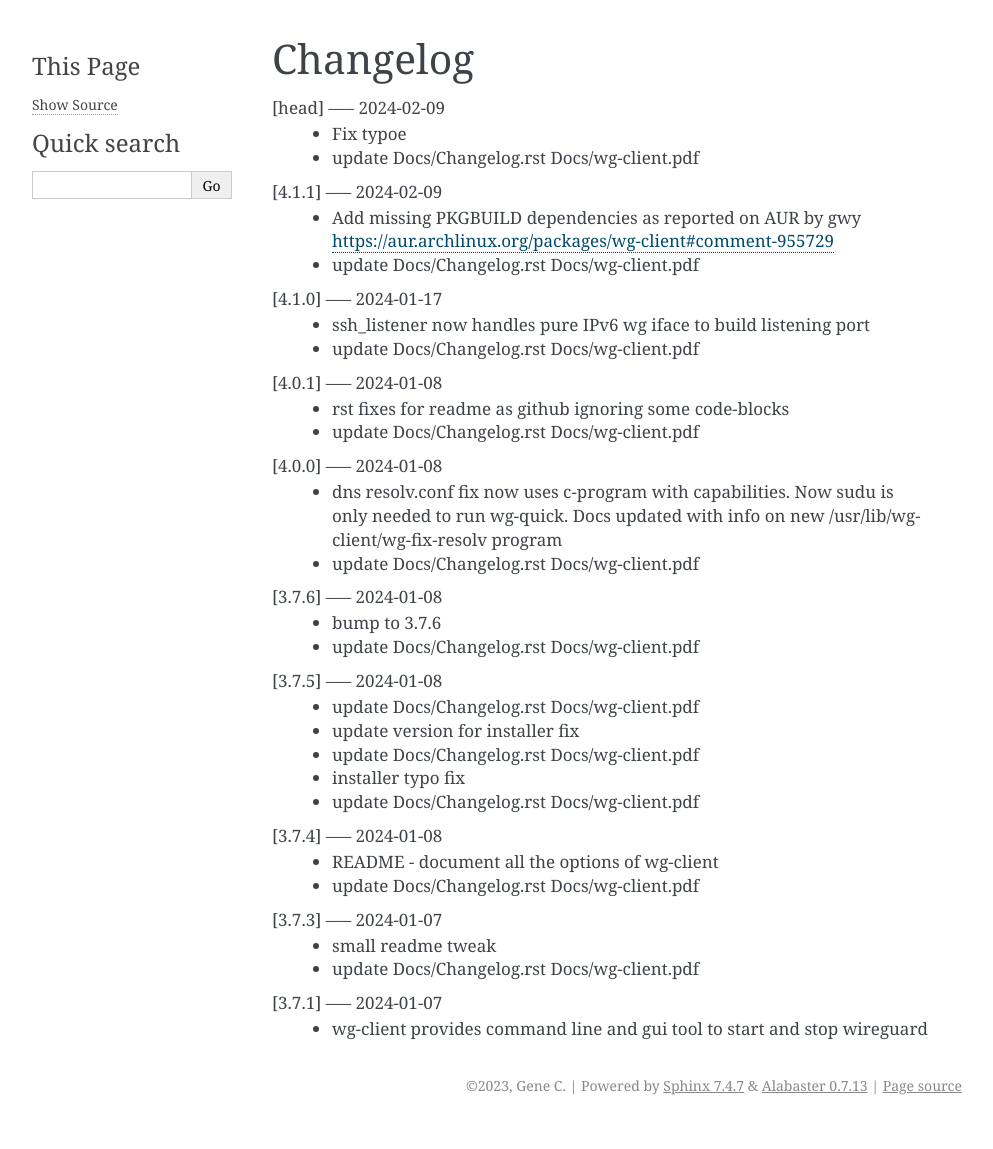
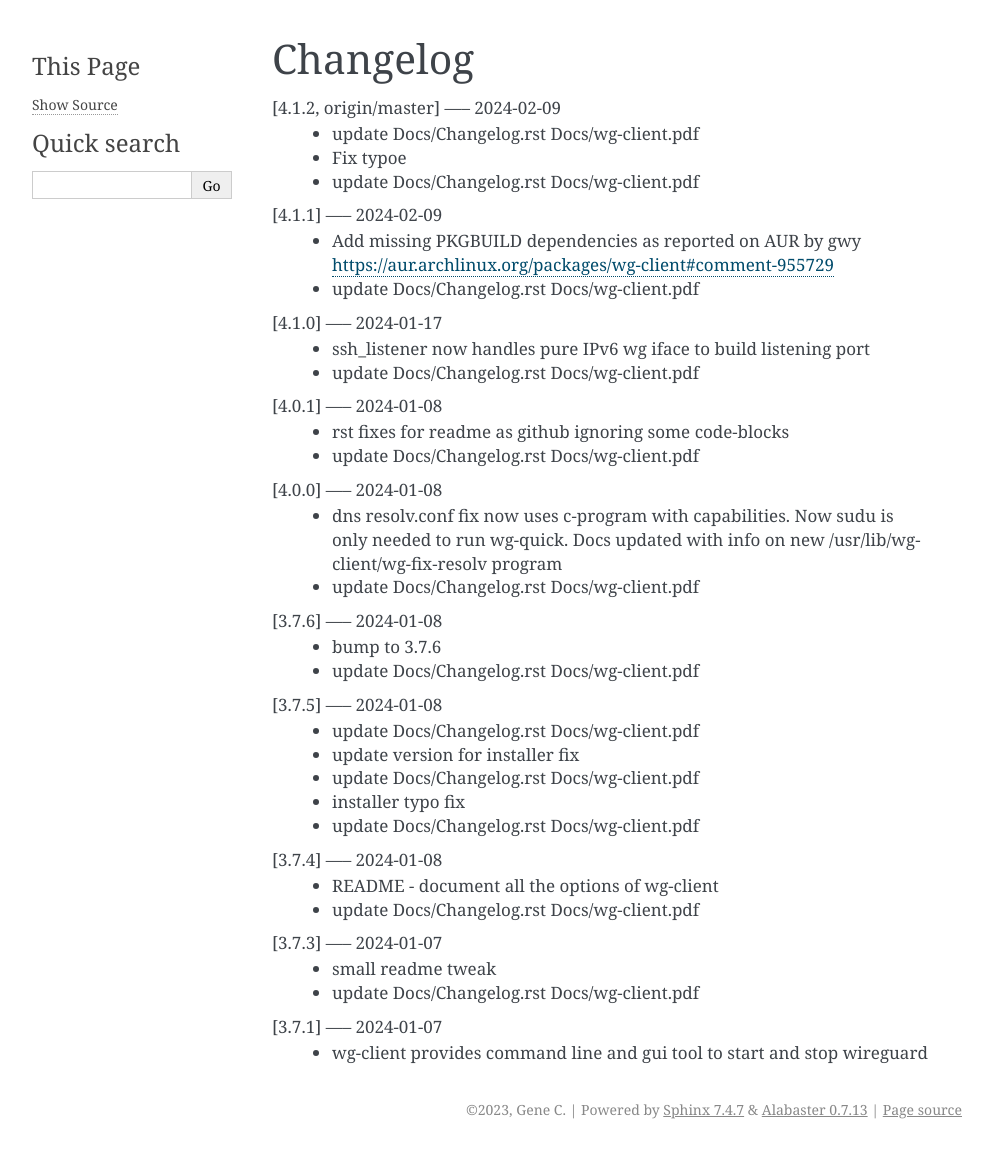
Before and after one commit to gene-git/wg-client, a Sphinx documentation site: the page built from Docs/Changelog.rst, in a window 1280 px wide. Shown: the whole page, without its empty margins (148-1141 px from the left). Built offline with Sphinx 7.4.7, drawn with Linux system fonts in a browser that asks for light colours; before the commit the page ends 1125 px from its top, so only the background shows below that.

Commit message:
update Docs/Changelog.rst Docs/wg-client.pdf

```diff
--- a/Docs/Changelog.rst
+++ b/Docs/Changelog.rst
@@ -1,7 +1,8 @@
 Changelog
 =========
 
-[head] ----- 2024-02-09
+[4.1.2, origin/master] ----- 2024-02-09
+ * update Docs/Changelog.rst Docs/wg-client.pdf
  * Fix typoe
  * update Docs/Changelog.rst Docs/wg-client.pdf
 
```
Also changed, not shown: 1 other file.
